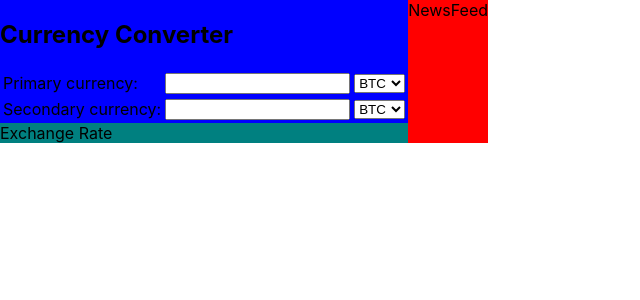
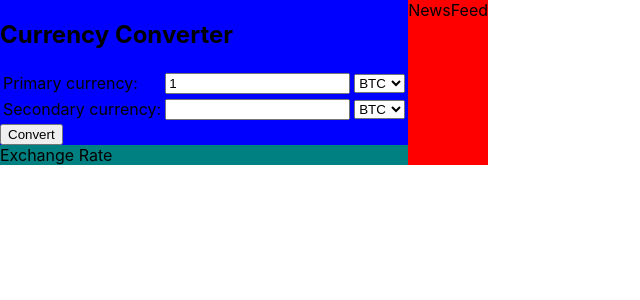
Before and after one commit to 1988db/API_Project_Crypto_Dashboard, a React (Create React App) app: page / in a window 1280 px wide. Shown: the top 300 px of the page, without its empty margins (0-640 px from the left). Built offline with nearby package versions, Linux system fonts and the light colour scheme.

Commit message:
added convert function to convert buton

```diff
--- a/src/components/CurrencyConverter.js
+++ b/src/components/CurrencyConverter.js
@@ -1,11 +1,33 @@
 import { useState} from 'react';
 import ExchangeRate from './ExchangeRate';
+import axios from 'axios';
 
 const CurrencyConverter = () => {
   const currencies = ['BTC', 'ETH', 'USD', 'XRP', 'LTC', 'ADA'];
   const [chosenPrimaryCurrency, setChosenPrimaryCurrency] = useState('BTC');
   const [chosenSecondaryCurrency, setChosenSecondaryCurrency] = useState('BTC');
-  console.log(chosenSecondaryCurrency)
+  const [amount, setAmount] = useState(1);
+  console.log(amount);
+
+  const convert = () => {
+
+
+       const options = {
+       method: 'GET',
+       url: 'https://alpha-vantage.p.rapidapi.com/query',
+       params: {from_currency: chosenPrimaryCurrency, function: 'CURRENCY_EXCHANGE_RATE', to_currency: chosenSecondaryCurrency},
+       headers: {
+         'x-rapidapi-host': 'alpha-vantage.p.rapidapi.com',
+         'x-rapidapi-key': 'd25c95f5f2msh2f5f454ce3aaac5p15efb4jsn3ae259e71d27'
+            }
+       };
+
+       axios.request(options).then(function (response) {
+	     console.log(response.data);
+       }).catch(function (error) {
+	     console.error(error);
+       });
+  }
 
     return (
       <div className="currency-converter">
@@ -19,7 +41,9 @@
                 <input
                   type="number"
                   name="currency-amount-1"
-                  value = {""}>
+                  value = {amount}
+                  onChange = {(e) => setAmount(e.target.value)}
+                  >
                 </input>
               </td>
               <td>
@@ -53,6 +77,7 @@
             </tr>
           </tbody>
         </table>
+        <button id="convert-button" onClick={convert}>Convert</button>
         </div>
         <ExchangeRate/>
       </div>
```
